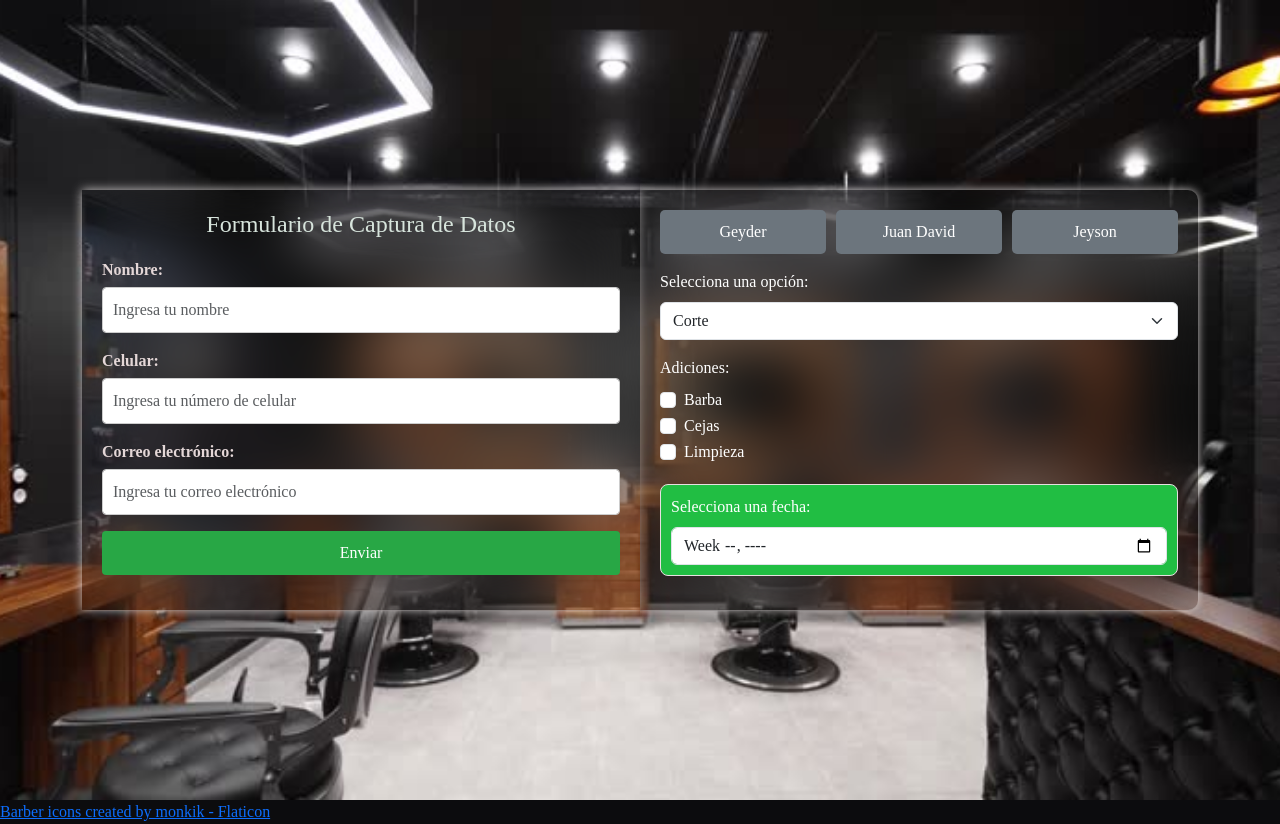
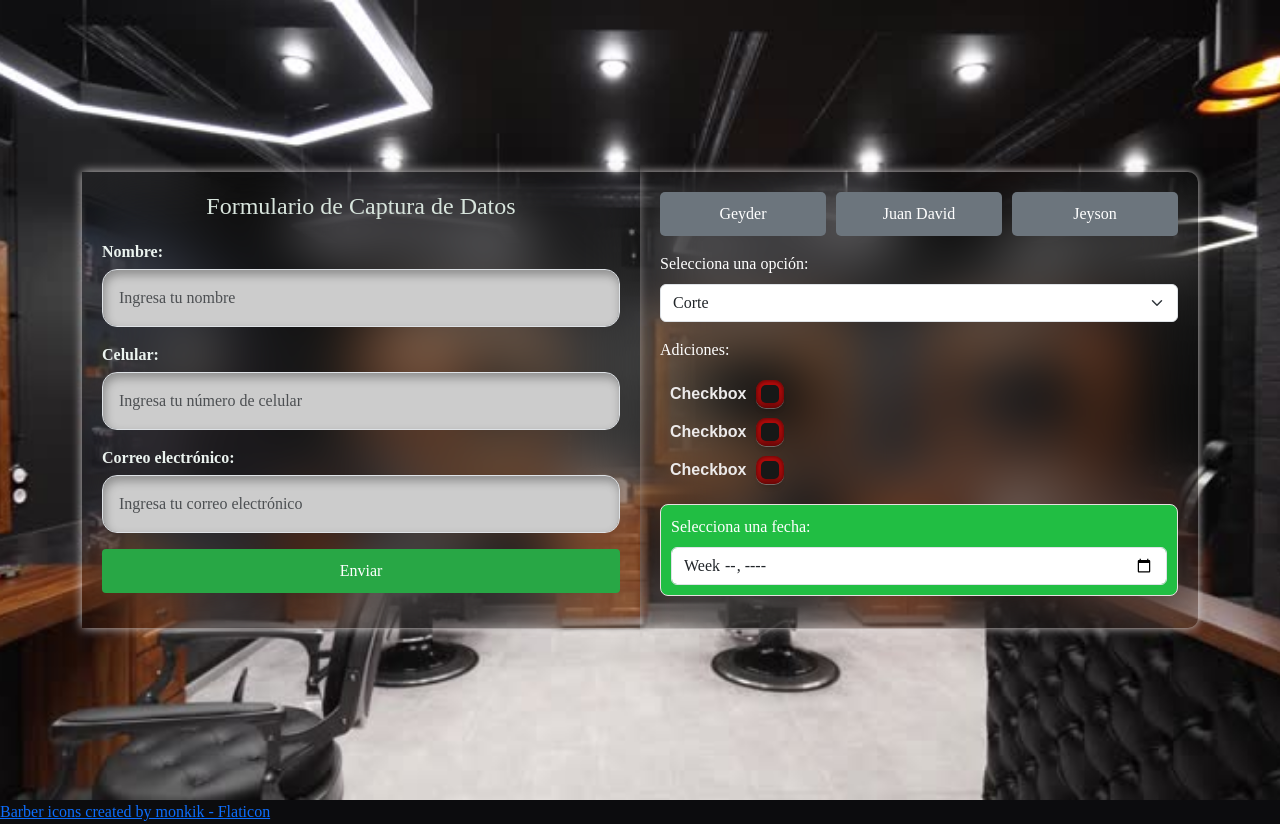
Before and after one commit to luisracero/talentotechproyectolondon, a Flask app: page /citas in a window 1280 px wide. Shown: the part 160-984 px from the top of the page. Run offline with Flask 3, Linux system fonts and the light colour scheme; some web fonts are replaced.

Commit message:
chechbox

```diff
--- a/static/css/style.css
+++ b/static/css/style.css
@@ -266,21 +266,26 @@ button[aria-expanded="false"] .navbar-toggler-icon {
   display: block;
   margin-bottom: 5px;
   font-weight: bold;
-  color: #e4d7d7;
+  color: #ebf3ef;
 }
 
 .campo input {
   width: 100%;
-  padding: 10px;
-  border: 1px solid #ccc;
-  border-radius: 4px;
   font-size: 16px;
+  border-color: none;
+  outline: none;
+  box-shadow: inset 2px 5px 10px rgba(0,0,0,0.3);
+  border-radius: 15px;
+  padding: 1rem;
+  background-color: #ccc;
+  transition: 300ms ease-in-out;
 }
 
 .campo input:focus {
-  border-color: #007bff;
-  outline: none;
-  box-shadow: 0 0 5px rgba(0, 123, 255, 0.5);
+ background-color: white;
+ transform: scale(1.05);
+  box-shadow: 13px 13px 100px #969696,
+             -13px -13px 100px #ffffff;
 }
 
 /* Estilos para el botón de envío */
@@ -384,3 +389,59 @@ button[aria-expanded="false"] .navbar-toggler-icon {
   background-color: #007bff; /* Color de fondo cuando está seleccionado */
   transform: scale(0.95); /* Efecto de "undido" permanente */
 }
+
+
+/* From Uiverse.io by adamgiebl */
+.checkbox {
+  display: flex;
+  align-items: center;
+  margin: 10px;
+  font-family: Arial, sans-serif;
+  color: rgb(236, 234, 234);
+}
+
+.checkbox input {
+  display: none;
+}
+
+.checkbox .checkmark {
+  width: 28px;
+  height: 28px;
+  border-radius: 10px;
+  background-color: #f00d0dee;
+  box-shadow: rgba(0, 0, 0, 0.62) 0px 0px 5px inset, rgba(0, 0, 0, 0.21) 0px 0px 0px 24px inset,
+        #e3e3e3 0px 0px 0px 0px inset, rgba(224, 224, 224, 0.45) 0px 1px 0px 0px;
+  cursor: pointer;
+  position: relative;
+}
+
+.checkbox .checkmark::after {
+  content: "";
+  width: 18px;
+  height: 18px;
+  border-radius: 5px;
+  background-color: #171817;
+  box-shadow: transparent 0px 0px 0px 2px, rgba(0, 0, 0, 0.3) 0px 6px 6px;
+  position: absolute;
+  top: 50%;
+  left: 50%;
+  transform: translate(-50%, -50%);
+  transition: background-color 0.3s ease-in-out;
+}
+
+.checkbox input:checked + .checkmark {
+  background-color: #0e20c0;
+  box-shadow: rgba(0, 0, 0, 0.62) 0px 0px 5px inset, #b7b9b7 0px 0px 0px 2px inset, #b7b9b7 0px 0px 0px 24px inset,
+        rgba(224, 224, 224, 0.45) 0px 1px 0px 0px;
+}
+
+.checkbox input:checked + .checkmark::after {
+  background-color: white;
+}
+
+.checkbox .label {
+  margin-right: 10px;
+  user-select: none;
+  font-weight: 700;
+  cursor: pointer;
+}
--- a/templates/citas.html
+++ b/templates/citas.html
@@ -59,18 +59,24 @@
               <!-- Casilla de adiciones con 3 opciones -->
               <div class="mb-3">
                   <label class="form-label">Adiciones:</label>
-                  <div class="form-check">
-                      <input class="form-check-input" type="checkbox" id="adicion1">
-                      <label class="form-check-label" for="adicion1">Barba</label>
-                  </div>
-                  <div class="form-check">
-                      <input class="form-check-input" type="checkbox" id="adicion2">
-                      <label class="form-check-label" for="adicion2">Cejas</label>
-                  </div>
-                  <div class="form-check">
-                      <input class="form-check-input" type="checkbox" id="adicion3">
-                      <label class="form-check-label" for="adicion3">Limpieza</label>
-                  </div>
+                  <!-- From Uiverse.io by adamgiebl -->
+<label class="checkbox" for="checkbox1">
+    <input checked="" id="checkbox1" type="checkbox">
+    <span class="label">Checkbox</span>
+    <span class="checkmark"></span>
+  </label>
+                 <!-- From Uiverse.io by adamgiebl -->
+<label class="checkbox" for="checkbox2">
+    <input checked="" id="checkbox2" type="checkbox">
+    <span class="label">Checkbox</span>
+    <span class="checkmark"></span>
+  </label>
+                  <!-- From Uiverse.io by adamgiebl -->
+<label class="checkbox" for="checkbox3">
+    <input checked="" id="checkbox3" type="checkbox">
+    <span class="label">Checkbox</span>
+    <span class="checkmark"></span>
+  </label>
               </div>
 
               <!-- Calendario (usando un input de tipo date) -->
```
